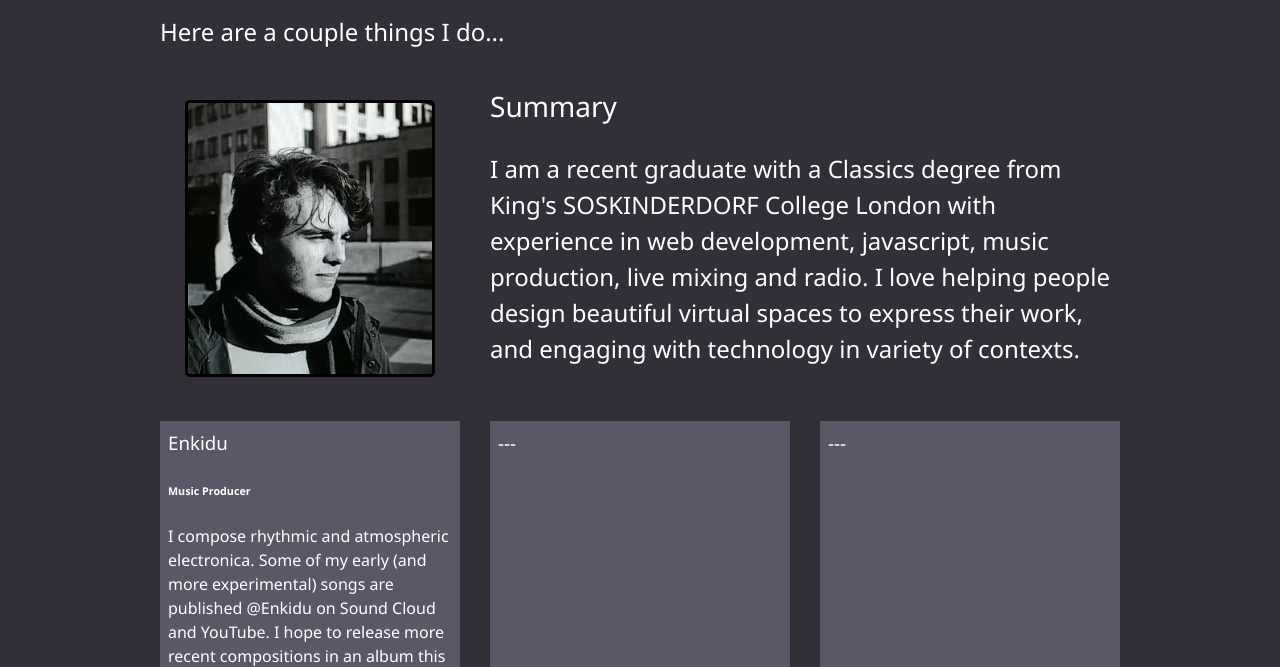
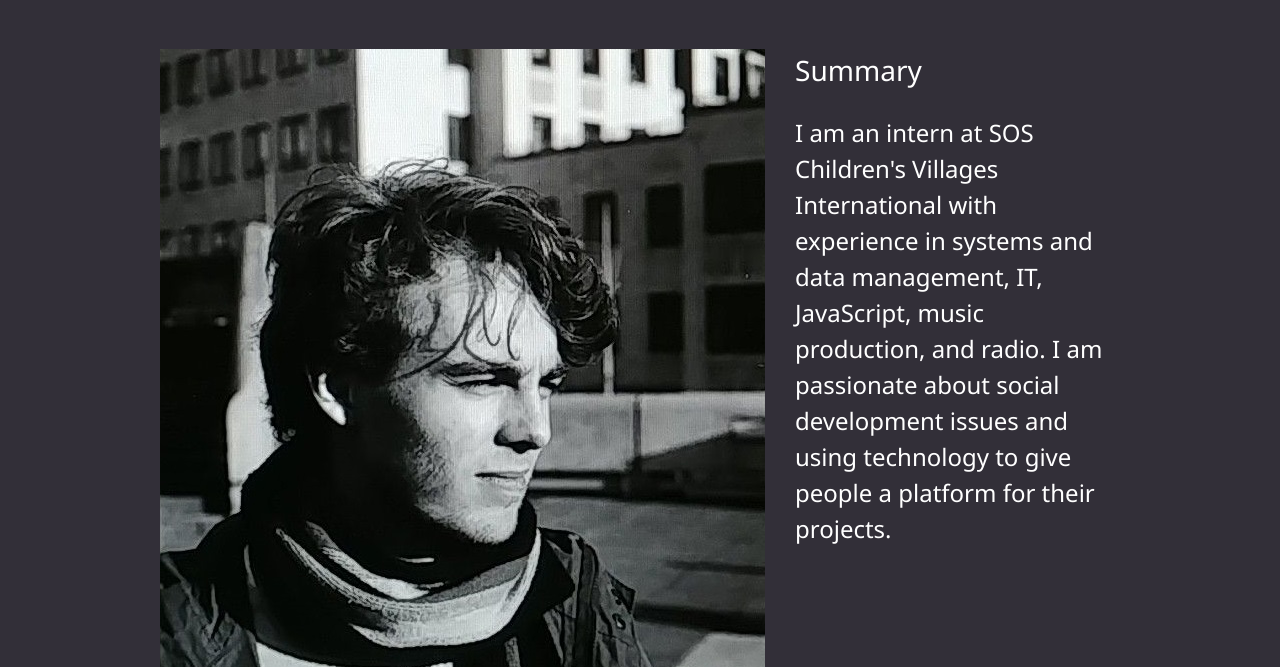
Before and after one commit to Samuel-Vierny/WEBDEV-Personal-Website-www.samuelvierny.com, a website: page dist/about.html in a window 1280 px wide. Shown: the part 133-800 px from the top of the page. Drawn offline with Linux system fonts and the light colour scheme; a web font is replaced by a local one.

Commit message:
Update about.html

```diff
--- a/dist/about.html
+++ b/dist/about.html
@@ -47,18 +47,18 @@
     </header>
     <main id="about">
       <h1 class="lg-heading">About</h1>
-      <h2 class="sm-heading">Here are a couple things I do...</h2>
+      <h2 class="sm-heading"><!--include a header here if you want. --></h2>
       <div class="about-info">
-        <img src="img/Profpic.JPG" alt="Samuel Vierny" class="bio-image" />
+        <img src="img/Profpic.JPG" alt="Samuel Vierny" />
 
         <div class="bio">
           <h3 class="text-secondary">Summary</h3>
           <p>
-            I am a recent graduate with a Classics degree from King's
-            SOSKINDERDORF College London with experience in web development,
-            javascript, music production, live mixing and radio. I love helping
-            people design beautiful virtual spaces to express their work, and
-            engaging with technology in variety of contexts.
+            I am an intern at SOS Children's Villages International with
+            experience in systems and data management, IT, JavaScript, music
+            production, and radio. I am passionate about social development
+            issues and using technology to give people a platform for their
+            projects.
           </p>
         </div>
 
@@ -67,9 +67,8 @@
           <h6>Music Producer</h6>
           <p>
             I compose rhythmic and atmospheric electronica. Some of my early
-            (and more experimental) songs are published @Enkidu on Sound Cloud
-            and YouTube. I hope to release more recent compositions in an album
-            this year.
+            music is published @Enkidu on Sound Cloud and YouTube. I hope to
+            release more compositions in an album using Ableton Live.
           </p>
         </div>
         <div class="job job-2">
@@ -86,7 +85,7 @@
       <div id="music">
         <div class="music-links">
           <iframe
-            src="https://open.spotify.com/embed/playlist/1JmoEQkLlvfyiT4mvNqCDo"
+            src="https://open.spotify.com/embed/playlist/5OjXPxwXXFuAgjD57grkKC"
             width="650"
             height="80"
             frameborder="0"
```
